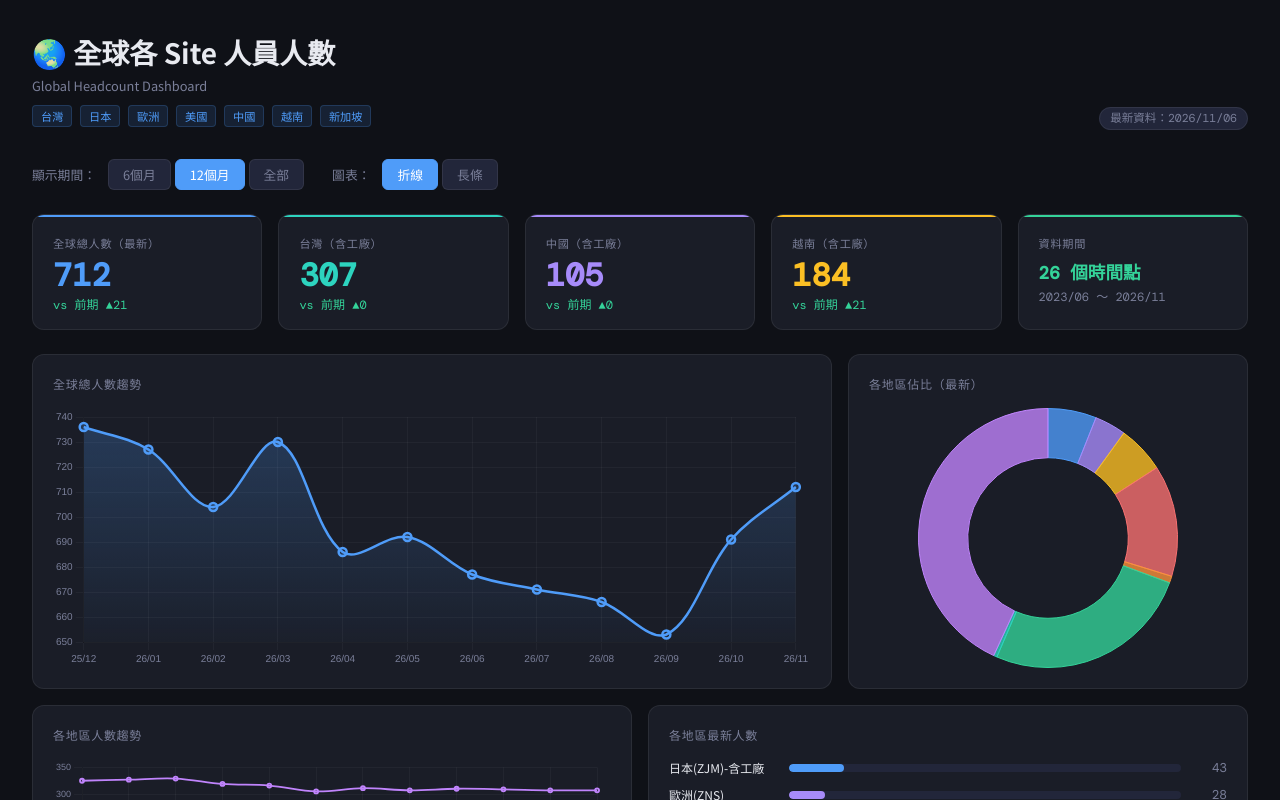
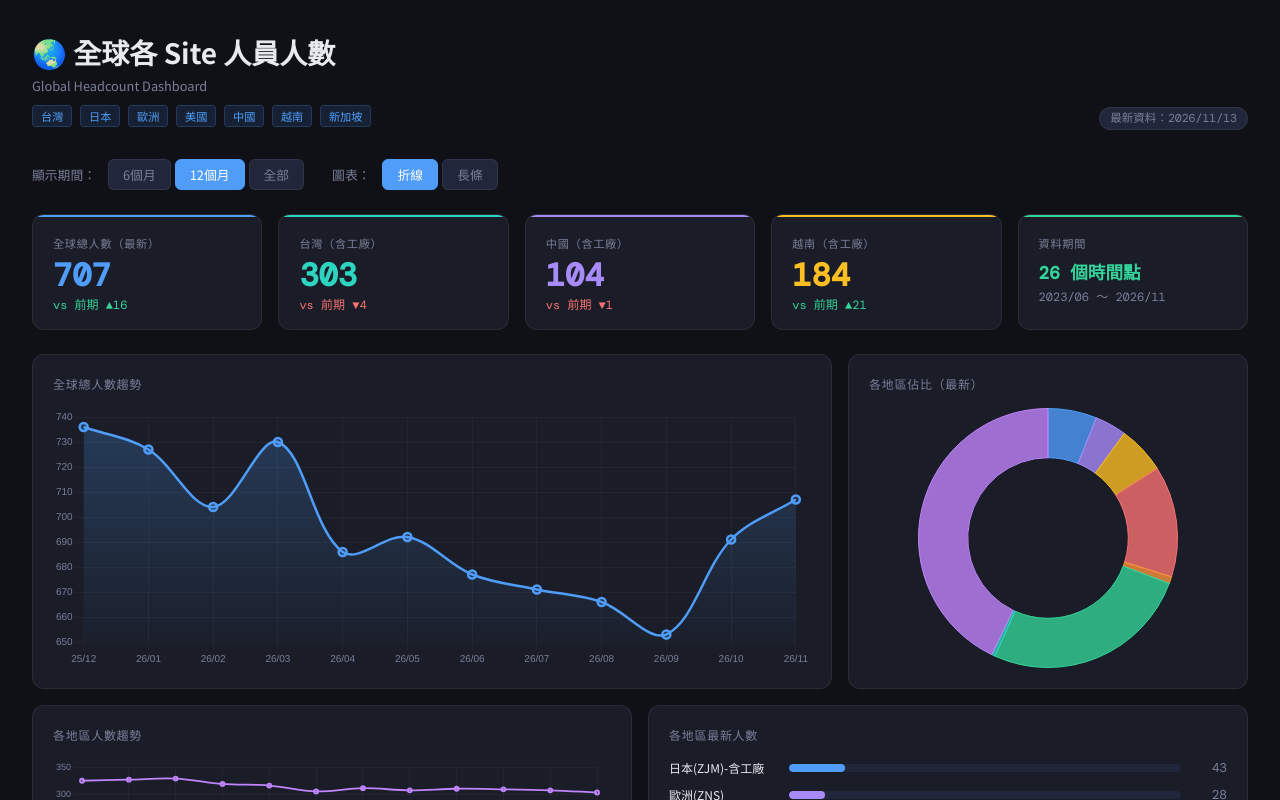
Before and after one commit to simei6523/zerova-hr, a plain HTML site: page headcount-dashboard/index.html in a window 1280 px wide. Shown: the top 800 px of the page. Drawn offline with nearby package versions, Linux system fonts and the light colour scheme.

Commit message:
自動更新 2026/11/14

```diff
--- a/headcount-dashboard/index.html
+++ b/headcount-dashboard/index.html
@@ -75,7 +75,7 @@ footer{margin-top:2rem;font-size:.72rem;color:var(--muted);border-top:1px solid
       <span class="tag" id="closeTag" onclick="closeRegion()" style="display:none;background:rgba(248,113,113,.15);color:#f87171;border-color:rgba(248,113,113,.3)">✕ 關閉</span>
     </div>
   </div>
-  <div><span class="badge">最新資料：2026/11/06</span></div>
+  <div><span class="badge">最新資料：2026/11/13</span></div>
 </div>
 <div class="filters">
   <label>顯示期間：</label>
@@ -115,11 +115,11 @@ footer{margin-top:2rem;font-size:.72rem;color:var(--muted);border-top:1px solid
   <div class="card-title">各 Site 詳細人數</div>
   <table class="site-table"><thead><tr><th>Site</th><th style="text-align:right">最新</th><th style="text-align:right">前期</th><th style="text-align:right">變動</th><th style="text-align:right">最高</th><th style="text-align:right">最低</th><th>趨勢</th></tr></thead><tbody id="tbody"></tbody></table>
 </div>
-<footer>※大陸廠區計算基準為扣除月底當天為最後工作日者，故與組織圖略有差異。 ｜ 最新更新：2026/11/07 ｜ 自動產生</footer>
+<footer>※大陸廠區計算基準為扣除月底當天為最後工作日者，故與組織圖略有差異。 ｜ 最新更新：2026/11/14 ｜ 自動產生</footer>
 <script>
-const DATES=['2026/11/06', '2026/10/30', '2026/09/25', '2026/08/28', '2026/07/31', '2026/06/26', '2026/05/29', '2026/04/30', '2026/03/26', '2026/02/06', '2026/01/31', '2025/12/31', '2025/11/30', '2025/10/31', '2025/09/30', '2025/08/31', '2025/07/31', '2025/06/30', '2025/05/31', '2025/04/30', '2025/03/31', '2025/02/28', '2024/12/31', '2024/06/30', '2023/12/31', '2023/06/30'];
-const SITES=[{name:"日本(ZJM)-含工廠",region:"日本",color:"#4f9cf9",values:[43, 43, 44, 41, 42, 44, 41, 43, 42, 40, 39, 36, 41, 42, 44, 42, 42, 42, 43, 43, 41, 41, 40, 25, 19, 18]},{name:"歐洲(ZNS)",region:"歐洲",color:"#a78bfa",values:[28, 28, 28, 27, 26, 28, 29, 27, 24, 24, 24, 24, 24, 24, 22, 21, 21, 23, 22, 21, 22, 23, 23, 22, 21, 18]},{name:"美國(ZAS)",region:"美國",color:"#fbbf24",values:[42, 42, 42, 41, 42, 40, 40, 40, 41, 41, 41, 43, 42, 41, 41, 43, 43, 44, 44, 44, 44, 46, 50, 49, 56, 55]},{name:"中國 - 馳諾瓦科技(ZCM)-含工廠",region:"中國",color:"#f87171",values:[99, 99, 98, 103, 96, 97, 101, 98, 113, 113, 114, 136, 146, 148, 148, 174, 261, 185, 189, 187, 197, 199, 216, 238, 240, 277]},{name:"中國 - 馳諾瓦貿易(ZCS)",region:"中國",color:"#fca5a5",values:[0, 0, 0, 0, 0, 0, 0, 0, 0, 0, 0, 0, 0, 0, 0, 0, 0, 0, 0, 0, 0, 0, 1, 2, 3, 3]},{name:"中國 - 馳諾瓦上海(ZCT)",region:"中國",color:"#fb923c",values:[6, 6, 6, 6, 6, 6, 6, 6, 6, 6, 6, 6, 7, 8, 8, 9, 9, 9, 9, 9, 9, 9, 9, 10, 10, 10]},{name:"越南-含工廠",region:"越南",color:"#34d399",values:[184, 163, 123, 135, 149, 148, 167, 153, 182, 148, 173, 163, 172, 183, 174, 179, 158, 174, 183, 184, 149, 147, 164, 196, 165, 157]},{name:"新加坡(ZSH)",region:"新加坡",color:"#2dd4bf",values:[3, 3, 3, 3, 3, 3, 3, 3, 3, 3, 3, 3, 3, 3, 3, 3, 3, 3, 3, 3, 3, 3, 3, 2, 0, 0]},{name:"台灣(ZTMN)-含工廠",region:"台灣",color:"#c084fc",values:[307, 307, 309, 310, 307, 311, 305, 316, 319, 329, 327, 325, 327, 334, 343, 353, 364, 374, 381, 380, 400, 416, 415, 432, 383, 360]}];
-const TOTAL=[712, 691, 653, 666, 671, 677, 692, 686, 730, 704, 727, 736, 762, 783, 783, 824, 901, 854, 874, 871, 865, 884, 921, 976, 897, 848];
+const DATES=['2026/11/13', '2026/10/30', '2026/09/25', '2026/08/28', '2026/07/31', '2026/06/26', '2026/05/29', '2026/04/30', '2026/03/26', '2026/02/06', '2026/01/31', '2025/12/31', '2025/11/30', '2025/10/31', '2025/09/30', '2025/08/31', '2025/07/31', '2025/06/30', '2025/05/31', '2025/04/30', '2025/03/31', '2025/02/28', '2024/12/31', '2024/06/30', '2023/12/31', '2023/06/30'];
+const SITES=[{name:"日本(ZJM)-含工廠",region:"日本",color:"#4f9cf9",values:[43, 43, 44, 41, 42, 44, 41, 43, 42, 40, 39, 36, 41, 42, 44, 42, 42, 42, 43, 43, 41, 41, 40, 25, 19, 18]},{name:"歐洲(ZNS)",region:"歐洲",color:"#a78bfa",values:[28, 28, 28, 27, 26, 28, 29, 27, 24, 24, 24, 24, 24, 24, 22, 21, 21, 23, 22, 21, 22, 23, 23, 22, 21, 18]},{name:"美國(ZAS)",region:"美國",color:"#fbbf24",values:[42, 42, 42, 41, 42, 40, 40, 40, 41, 41, 41, 43, 42, 41, 41, 43, 43, 44, 44, 44, 44, 46, 50, 49, 56, 55]},{name:"中國 - 馳諾瓦科技(ZCM)-含工廠",region:"中國",color:"#f87171",values:[98, 99, 98, 103, 96, 97, 101, 98, 113, 113, 114, 136, 146, 148, 148, 174, 261, 185, 189, 187, 197, 199, 216, 238, 240, 277]},{name:"中國 - 馳諾瓦貿易(ZCS)",region:"中國",color:"#fca5a5",values:[0, 0, 0, 0, 0, 0, 0, 0, 0, 0, 0, 0, 0, 0, 0, 0, 0, 0, 0, 0, 0, 0, 1, 2, 3, 3]},{name:"中國 - 馳諾瓦上海(ZCT)",region:"中國",color:"#fb923c",values:[6, 6, 6, 6, 6, 6, 6, 6, 6, 6, 6, 6, 7, 8, 8, 9, 9, 9, 9, 9, 9, 9, 9, 10, 10, 10]},{name:"越南-含工廠",region:"越南",color:"#34d399",values:[184, 163, 123, 135, 149, 148, 167, 153, 182, 148, 173, 163, 172, 183, 174, 179, 158, 174, 183, 184, 149, 147, 164, 196, 165, 157]},{name:"新加坡(ZSH)",region:"新加坡",color:"#2dd4bf",values:[3, 3, 3, 3, 3, 3, 3, 3, 3, 3, 3, 3, 3, 3, 3, 3, 3, 3, 3, 3, 3, 3, 3, 2, 0, 0]},{name:"台灣(ZTMN)-含工廠",region:"台灣",color:"#c084fc",values:[303, 307, 309, 310, 307, 311, 305, 316, 319, 329, 327, 325, 327, 334, 343, 353, 364, 374, 381, 380, 400, 416, 415, 432, 383, 360]}];
+const TOTAL=[707, 691, 653, 666, 671, 677, 692, 686, 730, 704, 727, 736, 762, 783, 783, 824, 901, 854, 874, 871, 865, 884, 921, 976, 897, 848];
 let range=12,ctype='line',tChart=null,mChart=null,pChart=null,rChart=null;
 const fmt=s=>{const d=new Date(s.replace(/\//g,'-'));return d.toLocaleDateString('zh-TW',{year:'2-digit',month:'2-digit'})};
 function slice(){const n=DATES.length,e=range===0?n:Math.min(range,n);return{dates:DATES.slice(0,e),total:TOTAL.slice(0,e),sites:SITES.map(s=>({...s,v:s.values.slice(0,e)}))}}
```
